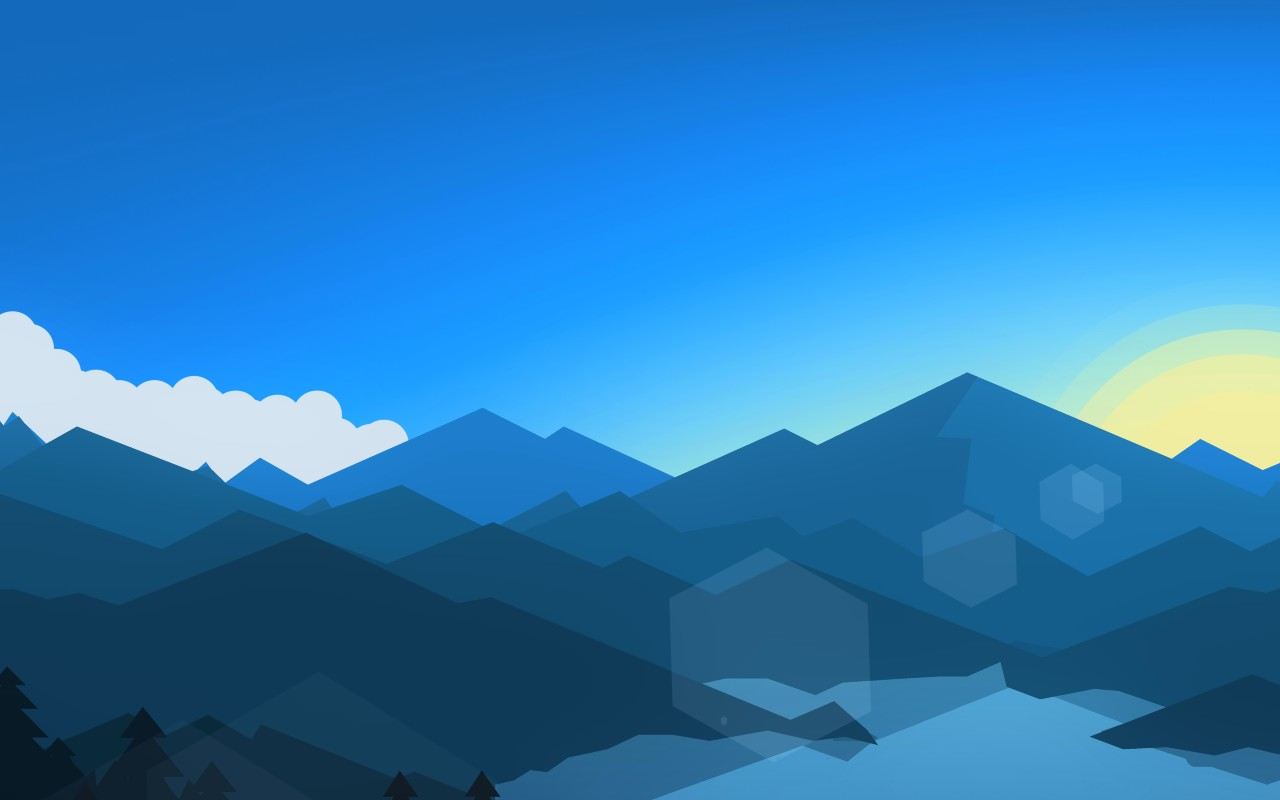
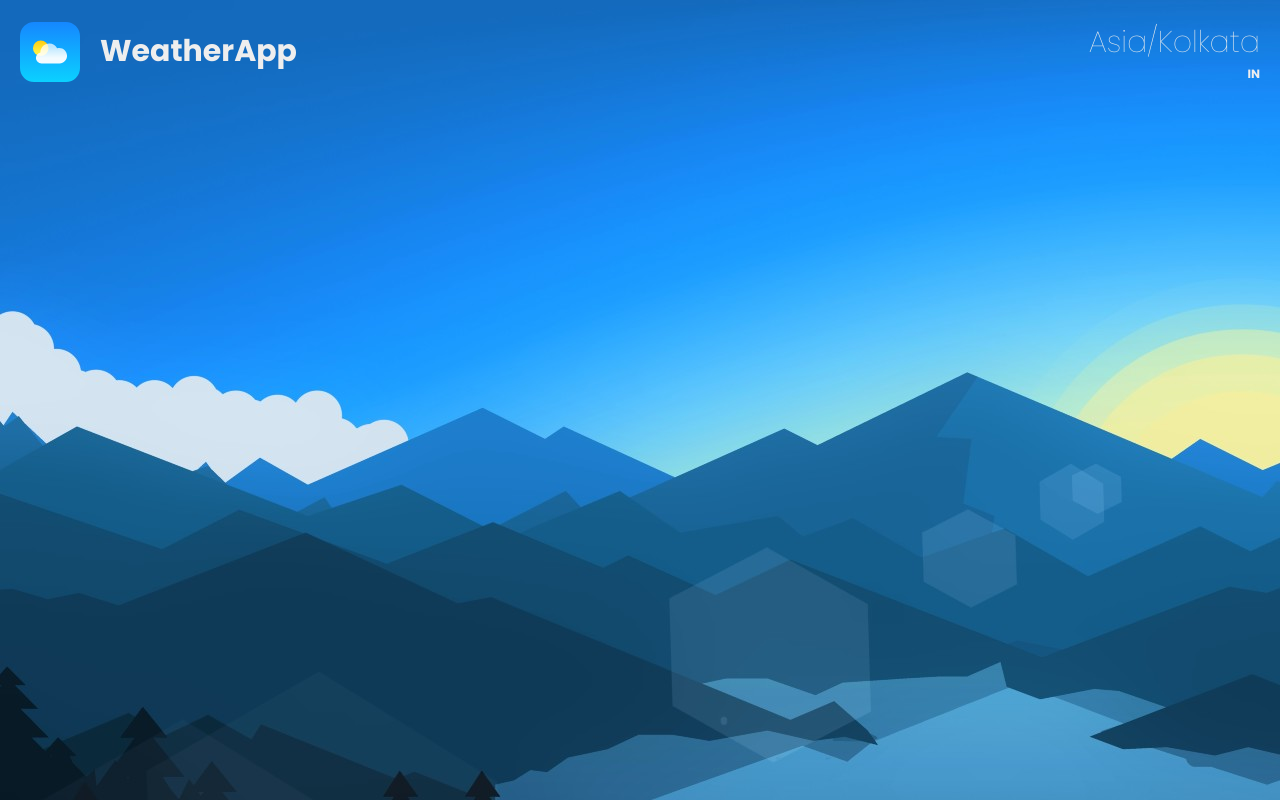
Before and after one commit to zagarzg/WeatherApp, a Svelte app: page / in a window 1280 px wide. Built offline with nearby package versions, Linux system fonts and the light colour scheme.

Commit message:
Add nav bar

```diff
--- a/src/App.svelte
+++ b/src/App.svelte
@@ -2,7 +2,16 @@
 </script>
 
 <main>
-
+	<nav class="nav-bar">
+        <h1>
+            <img class="logo" src="images/weather_logo.svg" title="logo" alt="logo">
+            WeatherApp
+        </h1>
+        <div class="place-container">
+            <div class="time-zone" id="time-zone">Asia/Kolkata</div>
+            <div id="country" class="country">IN</div>
+        </div>
+    </nav>
 </main>
 
 <style>
@@ -11,10 +20,43 @@
 	main {
 		display: flex;
     	flex-direction: column;
-    	justify-content: center;
     	background-image: url('/images/weather_bg.jpg');
     	font-family: 'Poppins', sans-serif;
 		height: 100%;
 		width: 100%;
 	}
+
+	.nav-bar {
+		display: flex;
+		justify-content: space-between;
+		align-items: center;
+	}
+
+	h1 {
+		display: flex;
+		align-items: center;
+		color: #eee;
+		font-size: 30px;
+	}
+
+	.logo {
+		height: 60px;
+		margin: 20px;
+	}
+
+	.place-container{
+		text-align: end;
+		color: #eee;
+		margin: 20px;
+	}
+
+	.place-container .time-zone{
+		font-size: 30px;
+		font-weight: 100;
+	}
+
+	.place-container .country{
+		font-size: 12px;
+		font-weight: 700;
+	}
 </style>
```
